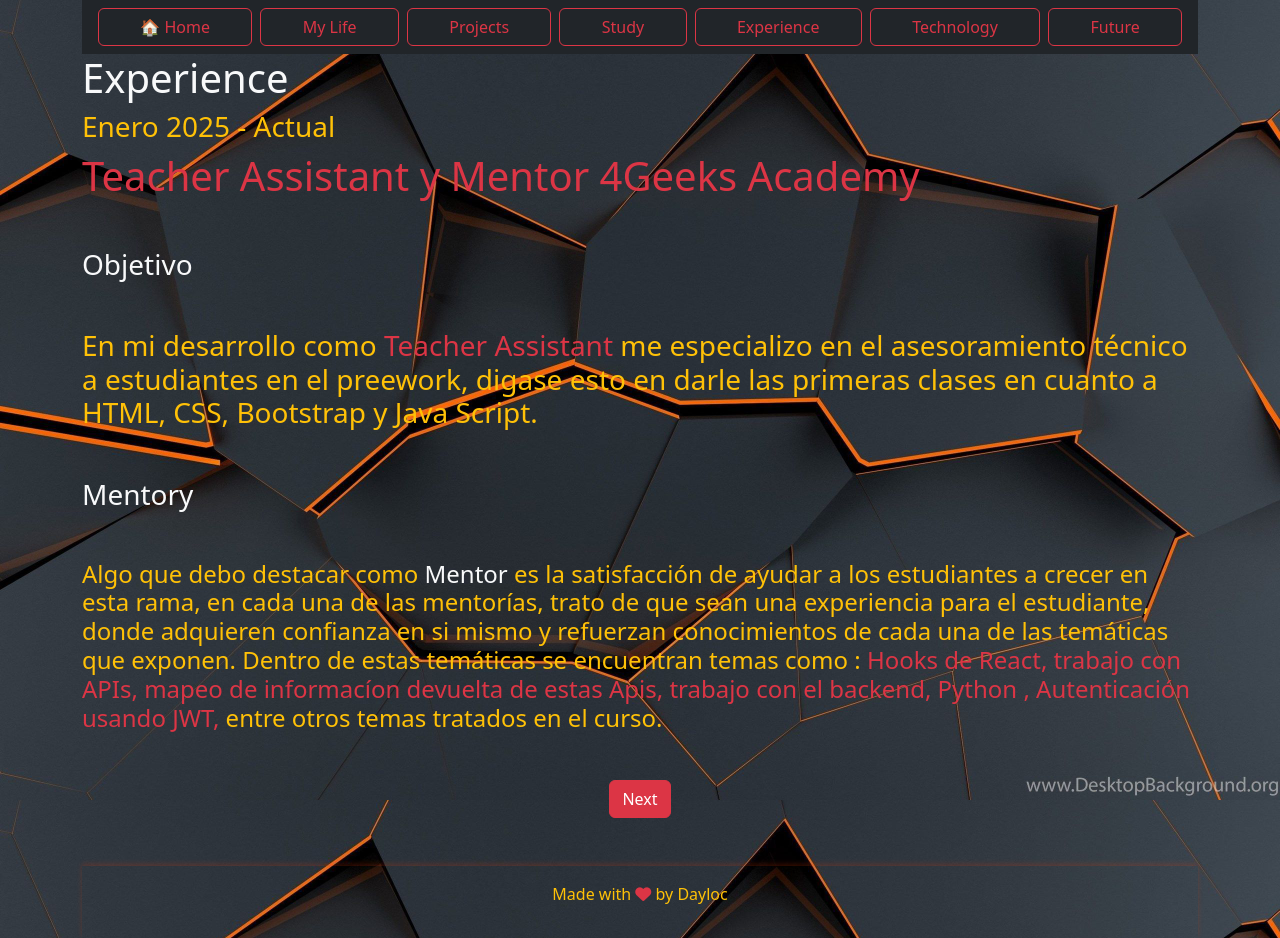
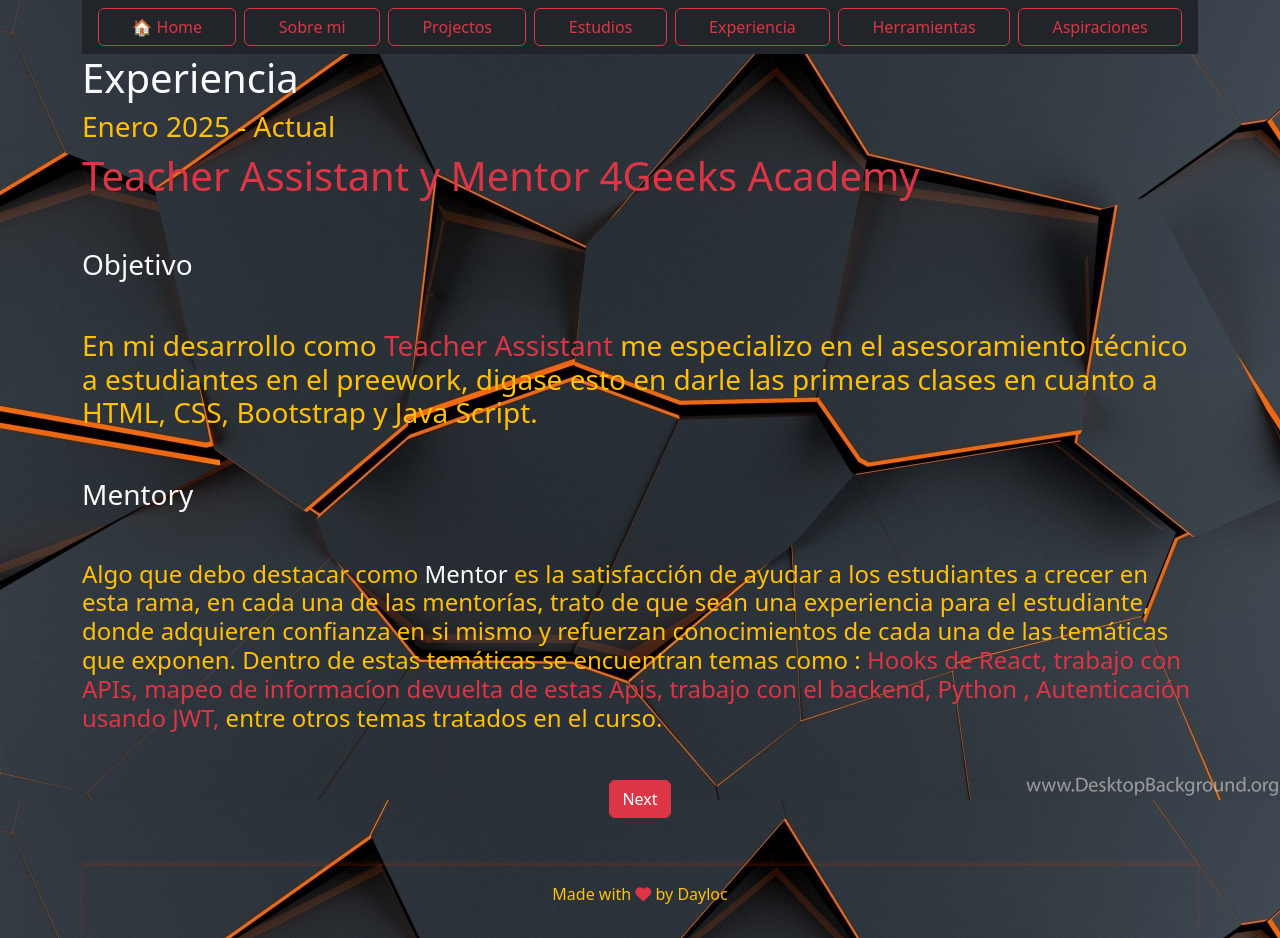
Before and after one commit to Dayloc/Port-Folio-1.1, a React (Vite) app: page /Port-Folio-1.1/experience in a window 1280 px wide. Built offline with nearby package versions, Linux system fonts and the light colour scheme.

Commit message:
Cambio de idioma

```diff
--- a/src/pages/Experience.jsx
+++ b/src/pages/Experience.jsx
@@ -5,7 +5,7 @@
     const navigate = useNavigate()
   return (
     <div className=' text-light'>
-      <h1>Experience</h1>
+      <h1>Experiencia</h1>
 <h3 className='text-warning'>Enero 2025 - Actual</h3>
 <h1 className='text-danger'>Teacher Assistant y Mentor  4Geeks Academy</h1>
 
--- a/src/pages/MyLife.jsx
+++ b/src/pages/MyLife.jsx
@@ -6,7 +6,7 @@
   return (
     <div className='container m-5  '>
 
-       <h1 className="fade-text fs-1 text-danger">My Life</h1>
+       <h1 className="fade-text fs-1 text-danger">Sobre mi</h1>
 
       <p className='typewriter '>
       Desde joven, la lógica y las matemáticas despertaron en mí una curiosidad <br /> que pronto se transformó en pasión por la informática.  <br />
```
Also changed, not shown: src/components/Navbar.jsx (+6 -6 lines).
